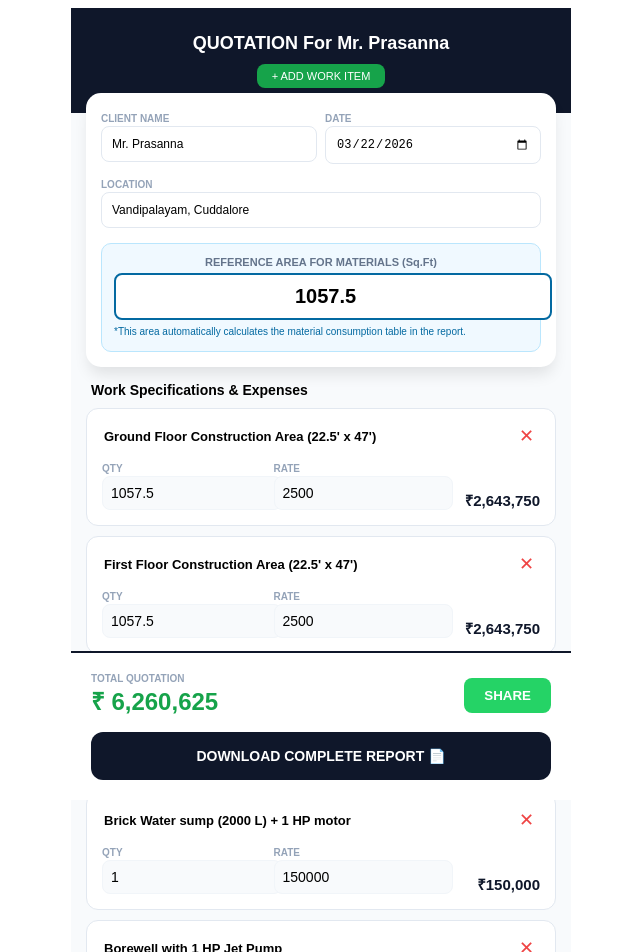
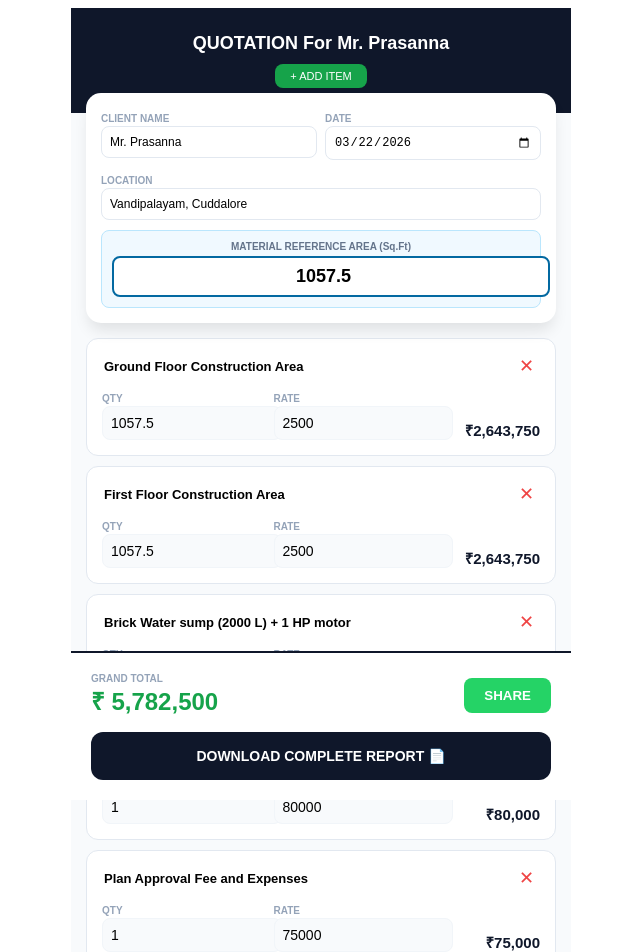
Before and after one commit to Movieeesss/BOQ-ESTIMATOR, a React (Vite) app: page / in a window 1280 px wide. Shown: the top 952 px of the page, without its empty margins (319-959 px from the left). Built offline with nearby package versions, Linux system fonts and the light colour scheme.

Commit message:
Update BOQ ESTIMATOR.tsx

```diff
--- a/src/BOQ ESTIMATOR.tsx
+++ b/src/BOQ ESTIMATOR.tsx
@@ -2,50 +2,37 @@ import React, { useState, useMemo, useCallback, useEffect } from 'react';
 import jsPDF from 'jspdf';
 import autoTable from 'jspdf-autotable';
 
-// --- 1. ENGINEERING LOGIC ---
-const ENG_LOGIC = {
-  cement: 0.42, steel: 4.0, sand: 1.8, aggregate: 1.35, bricks: 22, paint: 0.25, tiles: 1.1
-};
+// --- 1. DATA HUB: LOGIC & SPECS ---
+const ENG_LOGIC = { cement: 0.42, steel: 4.0, sand: 1.8, bricks: 22, paint: 0.25, tiles: 1.1 };
 
-// FULL DATABASE FROM IMAGE 3 (29 ITEMS)
 const IMAGE_MATERIAL_LIST = [
   { item: "Sand", spec: "M-Sand & P-Sand", unit: "Cft", constant: ENG_LOGIC.sand },
   { item: "Brick", spec: "Chamber brick / Fly-Ash (Basement)", unit: "Nos", constant: ENG_LOGIC.bricks },
   { item: "Cement", spec: "Chettinad / Ramco Super Plast / UltraTech", unit: "Bags", constant: ENG_LOGIC.cement },
   { item: "Steel", spec: "Fe 550D TMT Bars PULKIT", unit: "Kgs", constant: ENG_LOGIC.steel },
   { item: "Window Grill", spec: "12mm Square Rod (Ladder Design)", unit: "Kg", constant: 1.5 },
-  { item: "Window & Door", spec: "Teak Wood / UPVC", unit: "Standard", constant: 0 },
-  { item: "Maindoor", spec: "Teak Shutter", unit: "Nos", constant: 0 },
-  { item: "Bedroom Doors", spec: "Readymade Skin Doors", unit: "Nos", constant: 0 },
   { item: "Hand Rail", spec: "Stainless Steel Tubes (ISI/ISO)- JINDAL Brand", unit: "Rft", constant: 0.15 },
-  { item: "Chemicals", spec: "Dr. Fixit, Bostik, Building Doctor", unit: "LS", constant: 0 },
-  { item: "Pest Protector", spec: "Terminator (Basement & Wooden Joineries)", unit: "LS", constant: 0 },
-  { item: "Terrace", spec: "Professional Water Proofing (Asian Paints)", unit: "Sft", constant: 1 },
   { item: "Tiles", spec: "KAG, Millenium (55/Sft)", unit: "Sft", constant: ENG_LOGIC.tiles },
   { item: "Paints", spec: "Asian Paints (Apex/Advanced)", unit: "Ltr", constant: ENG_LOGIC.paint },
+  { item: "Lock (Main)", spec: "Godrej / Europa", unit: "Nos", constant: 1 },
   { item: "Plumbing", spec: "Avon Plast, Aashirvad, Trubore, Finolex", unit: "LS", constant: 0 },
-  { item: "Electrical", spec: "Finolex Pipes & GM Metal Concealed Box", unit: "LS", constant: 0 },
-  { item: "Wires", spec: "RR / Kundan", unit: "Coils", constant: 0.05 },
-  { item: "Switches", spec: "Legrand / GM / Lisha (Modular)", unit: "Nos", constant: 0.35 },
-  { item: "MCB", spec: "Legrand, Crompton", unit: "Nos", constant: 0.02 },
-  { item: "Closet", spec: "Parryware / Jaquar", unit: "Nos", constant: 0 },
-  { item: "Bath Fitting", spec: "Johnson Pedder / Jaquar (Modular)", unit: "Nos", constant: 0 },
-  { item: "Kitchen Table", spec: "Table Top Granite", unit: "Sft", constant: 0.04 },
-  { item: "Sink", spec: "Prayag (Stainless Steel)", unit: "Nos", constant: 0 },
-  { item: "Lock (Main)", spec: "Godrej / Europa", unit: "Nos", constant: 1 },
-  { item: "Lock (Bedroom)", spec: "Millarco Mortice Lock", unit: "Nos", constant: 0 },
-  { item: "Window Lock", spec: "L Shaped Tower bolt Lock", unit: "Nos", constant: 0 },
-  { item: "Window Glass", spec: "White Pin-Head / Clear Glass", unit: "Sft", constant: 0.15 },
-  { item: "Stainless Steel", spec: "Jindal 304 Grade", unit: "Standard", constant: 0 }
+  { item: "Electrical", spec: "Finolex Pipes & GM Modular Switches", unit: "LS", constant: 0 }
 ];
 
-interface BOQItem { id: number; desc: string; qty: number; rate: number; unit: string; }
+const QUOTATION_NOTES = [
+  "Not Included – Necessary Expenses: Borewell, EB Connection, Temporary EB and consumption charges.",
+  "Special Expenses: Cupboard closing, Modular Kitchen, Chimney, Additional Elevation Charges.",
+  "Differences (if any) in material and fitting charges due to customer's choice will be collected extra.",
+  "Any other government office expenses applicable will be extra.",
+  "GST is not included in the above estimation."
+];
 
-// --- 2. THE LAG-FIXER: HIGH PERFORMANCE INPUT ---
+interface BOQItem { id: number; desc: string; qty: number; rate: number; unit: string; type: 'construction' | 'expense'; }
+
+// --- 2. FAST INPUT COMPONENT (ZERO LAG) ---
 const FastInput = ({ value, onSave, type = "text", style, placeholder }: any) => {
   const [local, setLocal] = useState(value);
   useEffect(() => { setLocal(value); }, [value]);
-
   return (
     <input
       type={type}
@@ -64,28 +51,29 @@ export default function MasterProfessionalBOQ() {
   const [projectDate, setProjectDate] = useState(new Date().toISOString().split('T')[0]);
   const [builtArea, setBuiltArea] = useState<number>(1057.5);
 
+  // COMBINED ITEMS FROM IMAGES 1 & 2
   const [items, setItems] = useState<BOQItem[]>([
-    { id: 1, desc: "Ground Floor Construction Area (22.5' x 47')", qty: 1057.5, rate: 2500, unit: "Sft" },
-    { id: 2, desc: "First Floor Construction Area (22.5' x 47')", qty: 1057.5, rate: 2500, unit: "Sft" },
-    { id: 3, desc: "Second Floor House Construction Area", qty: 191.25, rate: 2500, unit: "Sft" },
-    { id: 4, desc: "Brick Water sump (2000 L) + 1 HP motor", qty: 1, rate: 150000, unit: "Nos" },
-    { id: 5, desc: "Borewell with 1 HP Jet Pump", qty: 1, rate: 80000, unit: "Nos" },
-    { id: 6, desc: "3 Phase E.B. Supply & Temp EB", qty: 2, rate: 50000, unit: "Nos" },
-    { id: 7, desc: "Plan Approval Fee and Expenses", qty: 1, rate: 75000, unit: "LS" },
-    { id: 8, desc: "Property tax assessment", qty: 1, rate: 50000, unit: "LS" },
-    { id: 9, desc: "UGD connection", qty: 1, rate: 40000, unit: "LS" }
+    { id: 1, desc: "Ground Floor Construction Area", qty: 1057.5, rate: 2500, unit: "Sft", type: 'construction' },
+    { id: 2, desc: "First Floor Construction Area", qty: 1057.5, rate: 2500, unit: "Sft", type: 'construction' },
+    { id: 3, desc: "Brick Water sump (2000 L) + 1 HP motor", qty: 1, rate: 150000, unit: "Nos", type: 'construction' },
+    { id: 4, desc: "Borewell with 1 HP Jet Pump", qty: 1, rate: 80000, unit: "Nos", type: 'expense' },
+    { id: 5, desc: "Plan Approval Fee and Expenses", qty: 1, rate: 75000, unit: "LS", type: 'expense' },
+    { id: 6, desc: "3 Phase E.B. Supply & Temp EB", qty: 2, rate: 50000, unit: "Nos", type: 'expense' },
+    { id: 7, desc: "Property tax assessment", qty: 1, rate: 50000, unit: "LS", type: 'expense' },
+    { id: 8, desc: "UGD connection", qty: 1, rate: 40000, unit: "LS", type: 'expense' }
   ]);
 
-  const totals = useMemo(() => ({
-    cost: items.reduce((sum, i) => sum + (i.qty * i.rate), 0)
-  }), [items]);
+  const totals = useMemo(() => {
+    const constructionTotal = items.filter(i => i.type === 'construction').reduce((sum, i) => sum + (i.qty * i.rate), 0);
+    const expenseTotal = items.filter(i => i.type === 'expense').reduce((sum, i) => sum + (i.qty * i.rate), 0);
+    return { constructionTotal, expenseTotal, grandTotal: constructionTotal + expenseTotal };
+  }, [items]);
 
   const updateItem = useCallback((id: number, field: keyof BOQItem, val: any) => {
     setItems(prev => prev.map(i => i.id === id ? { ...i, [field]: val } : i));
   }, []);
 
   const deleteItem = (id: number) => setItems(prev => prev.filter(i => i.id !== id));
-  const addItem = () => setItems(prev => [...prev, { id: Date.now(), desc: "Custom Work Detail", qty: 1, rate: 0, unit: "Nos" }]);
 
   const generatePDF = () => {
     const doc = new jsPDF();
@@ -93,29 +81,48 @@ export default function MasterProfessionalBOQ() {
     doc.text(`QUOTATION For ${clientName}`, 105, 15, { align: 'center' });
 
     doc.setFontSize(9);
-    doc.text(`Location: ${location}`, 14, 25);
-    doc.text(`Date: ${projectDate}`, 160, 25);
-    doc.text(`Material Reference Area: ${builtArea} Sft`, 14, 30);
+    doc.text(`Location: ${location} | Date: ${projectDate}`, 14, 25);
 
-    // TABLE 1: CONSTRUCTION COST
+    // TABLE 1: MAIN CONSTRUCTION
     autoTable(doc, {
-      startY: 35,
-      head: [['Description', 'Quantity', 'Rate', 'Amount']],
-      body: items.map(i => [i.desc, `${i.qty} ${i.unit}`, `Rs.${i.rate}`, `Rs.${(i.qty * i.rate).toLocaleString()}`]),
-      foot: [['', '', 'TOTAL CONTRACT VALUE', `Rs. ${totals.cost.toLocaleString()}`]],
+      startY: 30,
+      head: [['Construction Work Description', 'Quantity', 'Rate', 'Amount']],
+      body: items.filter(i => i.type === 'construction').map(i => [i.desc, `${i.qty} ${i.unit}`, `Rs.${i.rate}`, `Rs.${(i.qty * i.rate).toLocaleString()}`]),
+      foot: [['', '', 'CONSTRUCTION TOTAL', `Rs. ${totals.constructionTotal.toLocaleString()}`]],
       theme: 'grid', headStyles: { fillColor: [15, 23, 42] }
     });
 
-    // TABLE 2: MATERIAL CONSUMPTION (BASED ON REFERENCE AREA)
-    const matRows = IMAGE_MATERIAL_LIST.map(m => [
-      m.item, m.spec, m.constant > 0 ? `${Math.round(builtArea * m.constant)} ${m.unit}` : "As per design", "Included"
-    ]);
-
+    // TABLE 2: NECESSARY EXPENSES
     autoTable(doc, {
       startY: (doc as any).lastAutoTable.finalY + 10,
-      head: [[{ content: 'MATERIAL CONSUMPTION LOGIC (Based on Reference Area)', colSpan: 4, styles: { halign: 'center' } }]],
+      head: [['Necessary & Additional Expenses', 'Quantity', 'Rate', 'Amount']],
+      body: items.filter(i => i.type === 'expense').map(i => [i.desc, `${i.qty} ${i.unit}`, "Approx", `Rs.${(i.qty * i.rate).toLocaleString()}`]),
+      foot: [['', '', 'ADDITIONAL EXPENSES TOTAL', `Rs. ${totals.expenseTotal.toLocaleString()}`]],
+      theme: 'grid', headStyles: { fillColor: [80, 80, 80] }
+    });
+
+    // GRAND TOTAL
+    const finalY = (doc as any).lastAutoTable.finalY + 10;
+    doc.setFontSize(14);
+    doc.setTextColor(22, 163, 74);
+    doc.text(`GRAND TOTAL ESTIMATED VALUE: Rs. ${totals.grandTotal.toLocaleString()}`, 14, finalY);
+
+    // TABLE 3: MATERIAL LOGIC
+    const matRows = IMAGE_MATERIAL_LIST.map(m => [m.item, m.spec, m.constant > 0 ? `${Math.round(builtArea * m.constant)} ${m.unit}` : "Standard"]);
+    autoTable(doc, {
+      startY: finalY + 5,
+      head: [[{ content: 'MATERIAL CONSUMPTION (Based on Reference Area)', colSpan: 3, styles: { halign: 'center' } }]],
       body: matRows,
       theme: 'striped', headStyles: { fillColor: [184, 134, 11] }
+    });
+
+    // SECTION 4: NOTES (Terms & Conditions)
+    const noteY = (doc as any).lastAutoTable.finalY + 10;
+    doc.setFontSize(9);
+    doc.setTextColor(0);
+    doc.text("NOTE / TERMS & CONDITIONS:", 14, noteY);
+    QUOTATION_NOTES.forEach((note, index) => {
+      doc.text(`- ${note}`, 14, noteY + 5 + (index * 5));
     });
 
     doc.save(`Quotation_${clientName}.pdf`);
@@ -125,35 +132,22 @@ export default function MasterProfessionalBOQ() {
     <div style={containerStyle}>
       <div style={headerStyle}>
         <h2 style={{ margin: 0, fontSize: '18px' }}>QUOTATION For {clientName}</h2>
-        <button onClick={addItem} style={addBtn}>+ ADD WORK ITEM</button>
+        <button onClick={() => setItems([...items, { id: Date.now(), desc: "New Work", qty: 1, rate: 0, unit: "Nos", type: 'construction' }])} style={addBtn}>+ ADD ITEM</button>
       </div>
 
-      {/* EDITABLE HEADER SECTION */}
       <div style={cardStyle}>
         <div style={grid2}>
-          <div style={f1}>
-            <label style={miniLabel}>CLIENT NAME</label>
-            <FastInput value={clientName} onSave={setClientName} style={detailInp} />
-          </div>
-          <div style={f1}>
-            <label style={miniLabel}>DATE</label>
-            <input type="date" value={projectDate} onChange={e => setProjectDate(e.target.value)} style={detailInp} />
-          </div>
+          <div style={f1}><label style={miniLabel}>CLIENT NAME</label><FastInput value={clientName} onSave={setClientName} style={detailInp} /></div>
+          <div style={f1}><label style={miniLabel}>DATE</label><input type="date" value={projectDate} onChange={e => setProjectDate(e.target.value)} style={detailInp} /></div>
         </div>
-        <div style={{ marginTop: '10px' }}>
-          <label style={miniLabel}>LOCATION</label>
-          <FastInput value={location} onSave={setLocation} style={detailInp} />
-        </div>
-
+        <div style={{ marginTop: '10px' }}><label style={miniLabel}>LOCATION</label><FastInput value={location} onSave={setLocation} style={detailInp} /></div>
         <div style={refAreaBox}>
-          <label style={labelStyle}>REFERENCE AREA FOR MATERIALS (Sq.Ft)</label>
+          <label style={labelStyle}>MATERIAL REFERENCE AREA (Sq.Ft)</label>
           <FastInput type="number" value={builtArea} onSave={setBuiltArea} style={areaInput} />
-          <p style={infoText}>*This area automatically calculates the material consumption table in the report.</p>
         </div>
       </div>
 
       <div style={scrollArea}>
-        <h3 style={{ fontSize: '14px', padding: '0 5px 10px 5px', margin: 0 }}>Work Specifications & Expenses</h3>
         {items.map(item => (
           <div key={item.id} style={itemCard}>
             <div style={{ display: 'flex', justifyContent: 'space-between' }}>
@@ -171,8 +165,8 @@ export default function MasterProfessionalBOQ() {
 
       <div style={floatingFooter}>
         <div style={footerMain}>
-          <div><div style={miniLabel}>TOTAL QUOTATION</div><div style={totalVal}>₹ {totals.cost.toLocaleString()}</div></div>
-          <button onClick={() => window.open(`https://wa.me/?text=Quotation for ${clientName}: ₹${totals.cost.toLocaleString()}`)} style={waBtn}>SHARE</button>
+          <div><div style={miniLabel}>GRAND TOTAL</div><div style={totalVal}>₹ {totals.grandTotal.toLocaleString()}</div></div>
+          <button onClick={() => window.open(`https://wa.me/?text=Quotation for ${clientName}: ₹${totals.grandTotal.toLocaleString()}`)} style={waBtn}>SHARE</button>
         </div>
         <button onClick={generatePDF} style={pdfBtn}>DOWNLOAD COMPLETE REPORT 📄</button>
       </div>
@@ -184,13 +178,12 @@ export default function MasterProfessionalBOQ() {
 const containerStyle = { maxWidth: '500px', margin: '0 auto', background: '#f8fafc', minHeight: '100vh', paddingBottom: '160px', fontFamily: 'sans-serif' };
 const headerStyle = { background: '#0f172a', color: 'white', padding: '25px 15px', textAlign: 'center' as const };
 const cardStyle = { background: 'white', margin: '-20px 15px 15px 15px', padding: '15px', borderRadius: '15px', boxShadow: '0 10px 15px -3px rgba(0,0,0,0.1)', position: 'relative' as const, zIndex: 10 };
-const refAreaBox = { marginTop: '15px', padding: '12px', background: '#f0f9ff', borderRadius: '10px', border: '1px solid #bae6fd' };
-const infoText = { fontSize: '10px', color: '#0369a1', margin: '5px 0 0 0', lineHeight: '1.4' };
+const refAreaBox = { marginTop: '10px', padding: '10px', background: '#f0f9ff', borderRadius: '8px', border: '1px solid #bae6fd' };
 const grid2 = { display: 'flex', gap: '8px' };
 const f1 = { flex: 1 };
-const detailInp = { width: '100%', padding: '10px', border: '1px solid #e2e8f0', borderRadius: '8px', fontSize: '12px', outline: 'none', boxSizing: 'border-box' as const };
-const areaInput = { width: '100%', padding: '10px', border: '2px solid #0369a1', borderRadius: '8px', fontSize: '20px', fontWeight: 'bold' as const, textAlign: 'center' as const };
-const labelStyle = { fontSize: '11px', color: '#64748b', fontWeight: 'bold' as const, display: 'block', marginBottom: '5px', textAlign: 'center' as const };
+const detailInp = { width: '100%', padding: '8px', border: '1px solid #e2e8f0', borderRadius: '8px', fontSize: '12px', outline: 'none', boxSizing: 'border-box' as const };
+const areaInput = { width: '100%', padding: '8px', border: '2px solid #0369a1', borderRadius: '8px', fontSize: '18px', fontWeight: 'bold' as const, textAlign: 'center' as const };
+const labelStyle = { fontSize: '10px', color: '#64748b', fontWeight: 'bold' as const, display: 'block', marginBottom: '4px', textAlign: 'center' as const };
 const miniLabel = { fontSize: '10px', color: '#94a3b8', fontWeight: 'bold' as const, textTransform: 'uppercase' as const };
 const scrollArea = { padding: '0 15px' };
 const itemCard = { background: 'white', padding: '15px', borderRadius: '12px', marginBottom: '10px', border: '1px solid #e2e8f0' };
```
